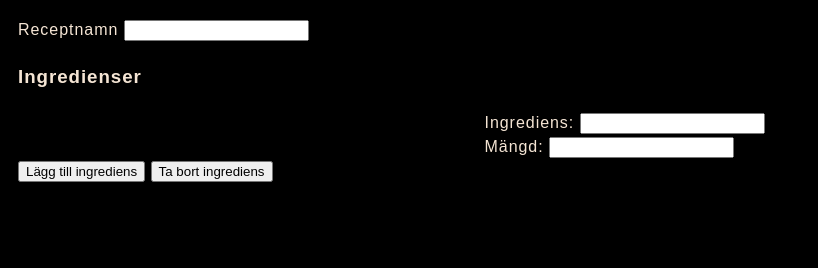
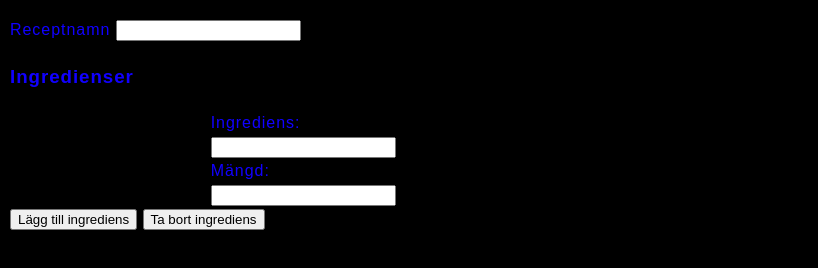
Before and after one commit to TereseBo/recepies-lt, a website: page registrering.html in a window 1280 px wide. Shown: the whole page, without its empty margins (0-818 px from the left). Drawn offline with Linux system fonts and the light colour scheme; a web font is replaced by a local one.

Commit message:
Add style to css

```diff
--- a/registrering.html
+++ b/registrering.html
@@ -7,6 +7,8 @@
     <meta name="viewport" content="width=device-width, initial-scale=1.0">
     <link rel="stylesheet" href="./style/style.css">
     <script type="module" src="./scripts/reg.js"></script>
+     <!--CSS-->
+     <link rel="stylesheet" href="style\style.css">
     <title>Receptregistrering</title>
 </head>
 
--- a/style/style.css
+++ b/style/style.css
@@ -8,6 +8,14 @@ body {
   padding: 10px;
   background-color: black;
   color: #f5e5d4;
+  display: block;
+  align-items: center;
+}
+
+form {
+  position: absolute;
+  left: 10px;
+  color: aqua;
 }
 
 h1 {
@@ -32,7 +40,7 @@ h4 {
 
   /* Top navigation */
 nav {
-    text-align: center;
+    text-align: left;
     padding: 12px;
   }
 
@@ -69,6 +77,11 @@ nav {
       margin-right: 15%;
       margin-left: 15%;
     }
+    form {
+      position: absolute;
+      left: 10px;
+      color: aqua;
+    }
 
   }
 
@@ -92,6 +105,11 @@ nav {
       margin-right: 25%;
       margin-left: 25%;
     }
+    form {
+      position: absolute;
+      left: 10px;
+      color: rgb(17, 0, 255);
+    }
 }
 
   /* Extra large devices */
@@ -114,4 +132,9 @@ nav {
       margin-right: 30%;
       margin-left: 30%;
     }
+    form {
+      position: absolute;
+      left: 10px;
+      color: rgb(0, 255, 55);
+    }
 }
```
Also changed, not shown: index.html (+1 -1 lines), recept.html (+2 -2 lines).
